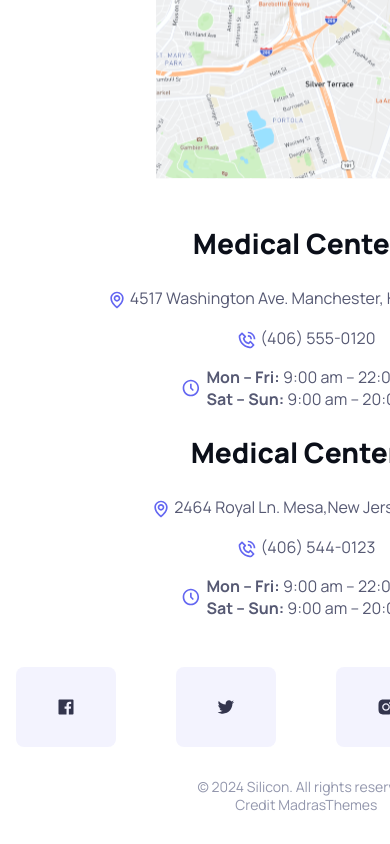
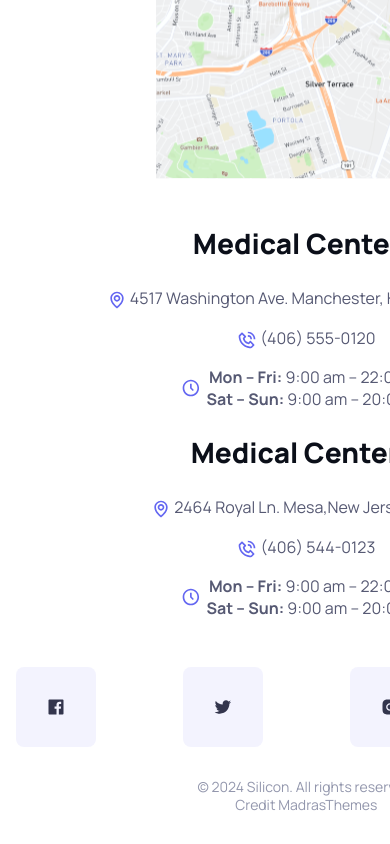
Before and after one commit to Albiin249/Silicon---React, a React (Vite) app: page /contact in a window 390 px wide. Shown: the part 1500-2344 px from the top of the page. Built offline with nearby package versions, Linux system fonts and the light colour scheme.

Commit message:
Små förbättringar mobil-läge

```diff
--- a/css/main.css
+++ b/css/main.css
@@ -1777,6 +1777,7 @@ footer .credit {
   display: flex;
   flex-direction: column;
   align-items: center;
+  text-align: center;
 }
 .med-1 p,
 .med-2 p {
@@ -1799,10 +1800,16 @@ footer .credit {
   margin-top: 3rem;
 }
 .social-media .box-2 {
-  width: 100px;
+  width: 80px;
   height: 80px;
 }
 
+@media (min-width: 768px) {
+  .social-media .box-2 {
+    width: 100px;
+    height: 80px;
+  }
+}
 @media (min-width: 1300px) {
   .map {
     display: block;
--- a/src/css/scss/sections/_contact-secondpage.scss/_map&info.scss
+++ b/src/css/scss/sections/_contact-secondpage.scss/_map&info.scss
@@ -14,6 +14,7 @@
     display: flex;
     flex-direction: column;
     align-items: center;
+    text-align: center;
 
     p {
         margin-top: .1em;
@@ -36,12 +37,21 @@
     margin-top: 3rem;
 
     .box-2 {
-        width: 100px;
+        width: 80px;
         height: 80px;
     }
 }
 
+@media (min-width: 768px) {
 
+    .social-media {
+
+        .box-2 {
+            width: 100px;
+            height: 80px;
+        }
+    }
+}
 
 
 @media (min-width: 1300px) {
```
